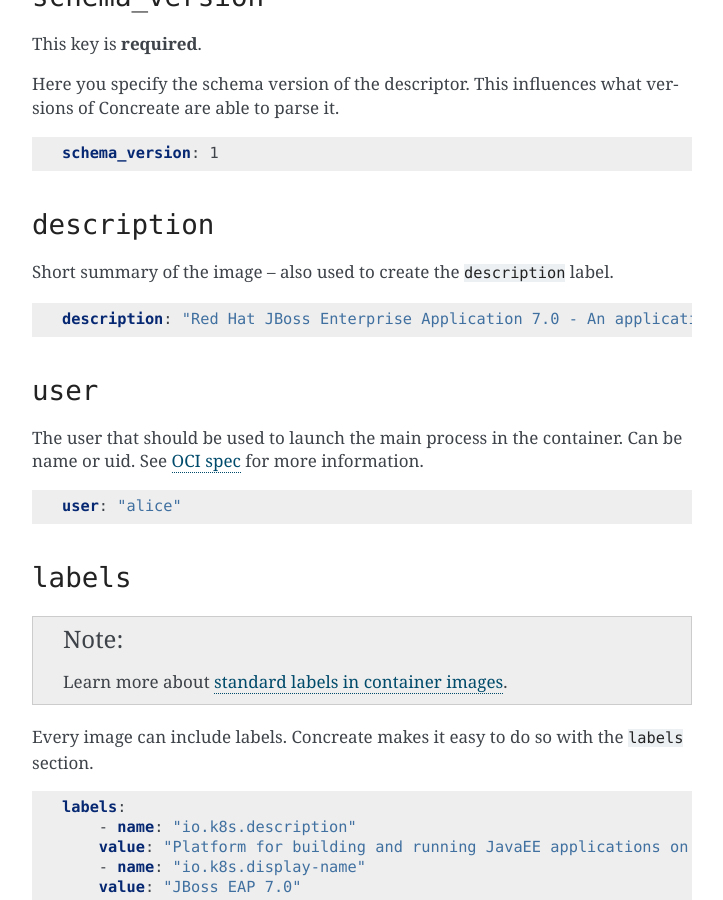
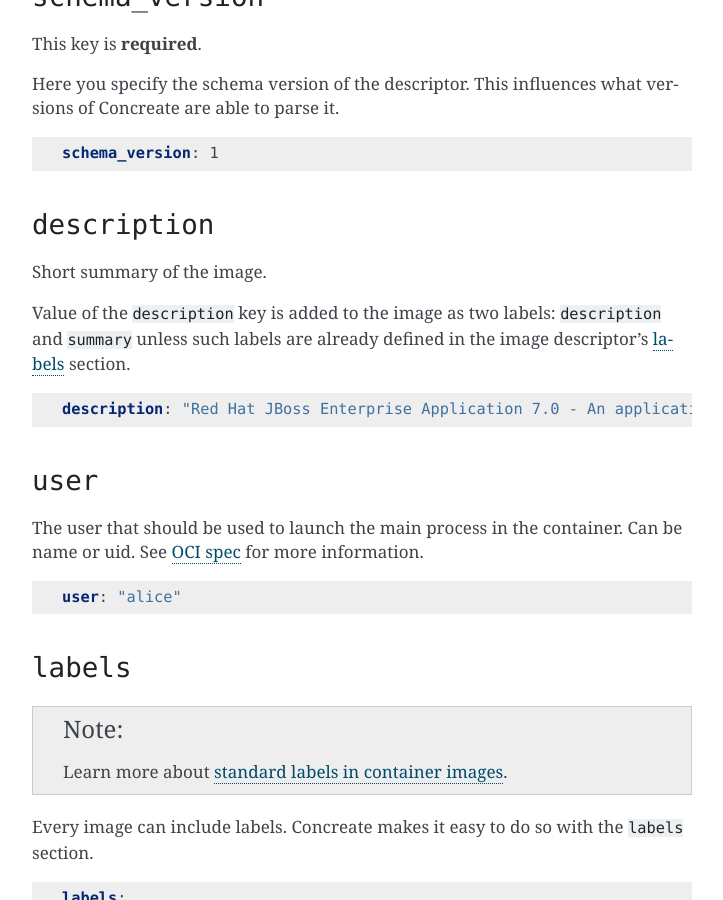
Before and after one commit to cekit/cekit, a Sphinx documentation site: the page built from docs/descriptor.rst, in a window 1280 px wide and 900 px high, scrolled down 976 px. Shown: the whole window, without its empty margins (388-1111 px from the left). Built offline with Sphinx 7.4.7, drawn with Linux system fonts in a browser that asks for light colours.

Commit message:
Update on description key

```diff
--- a/docs/descriptor.rst
+++ b/docs/descriptor.rst
@@ -58,7 +58,11 @@
 ``description``
 ---------------
 
-Short summary of the image -- also used to create the ``description`` label.
+Short summary of the image.
+
+Value of the ``description`` key is added to the image as two labels: ``description``
+and ``summary`` unless such labels are already defined in the image descriptor's
+:ref:`labels` section.
 
 .. code:: yaml
 
@@ -73,6 +77,8 @@
 
     user: "alice"
 
+.. _labels:
+
 ``labels``
 ----------
 
@@ -86,9 +92,9 @@
 
     labels:
         - name: "io.k8s.description"
-        value: "Platform for building and running JavaEE applications on JBoss EAP 7.0"
+          value: "Platform for building and running JavaEE applications on JBoss EAP 7.0"
         - name: "io.k8s.display-name"
-        value: "JBoss EAP 7.0"
+          value: "JBoss EAP 7.0"
 
 ``envs``
 ----------
```
